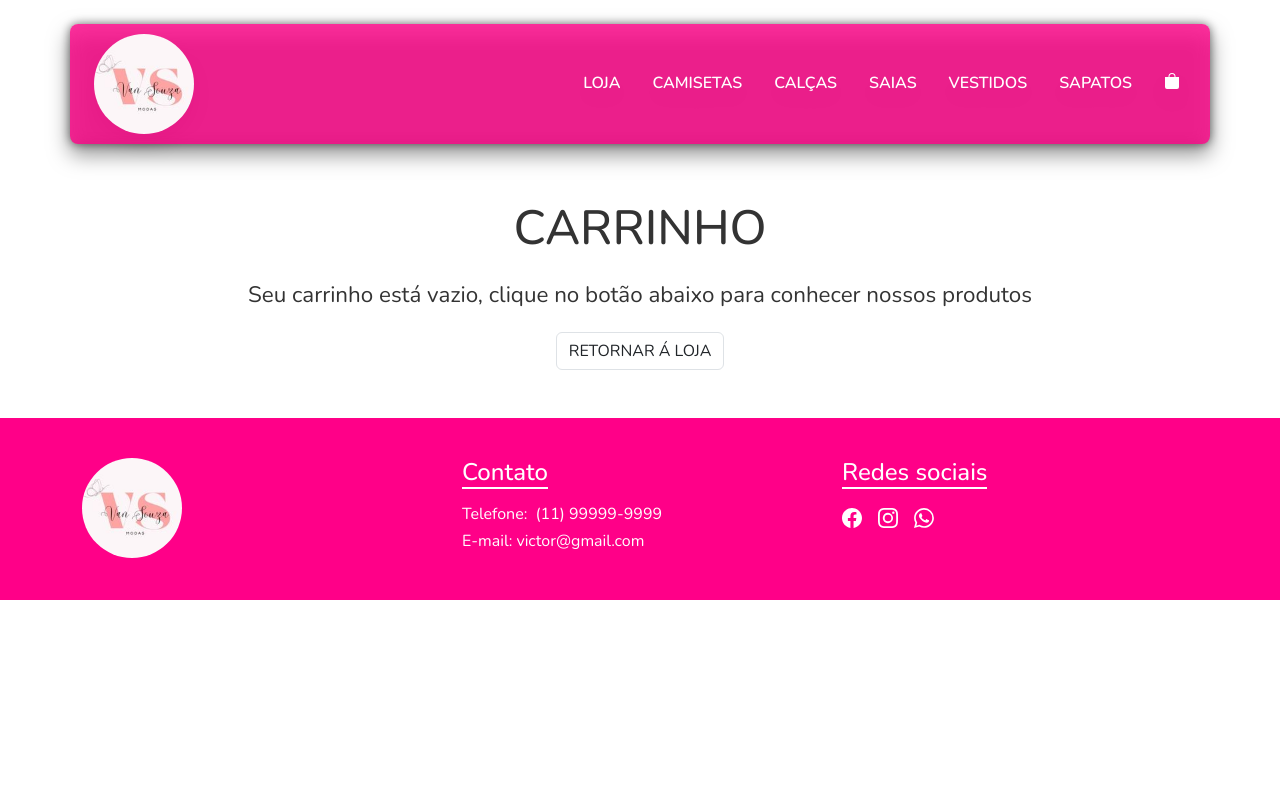
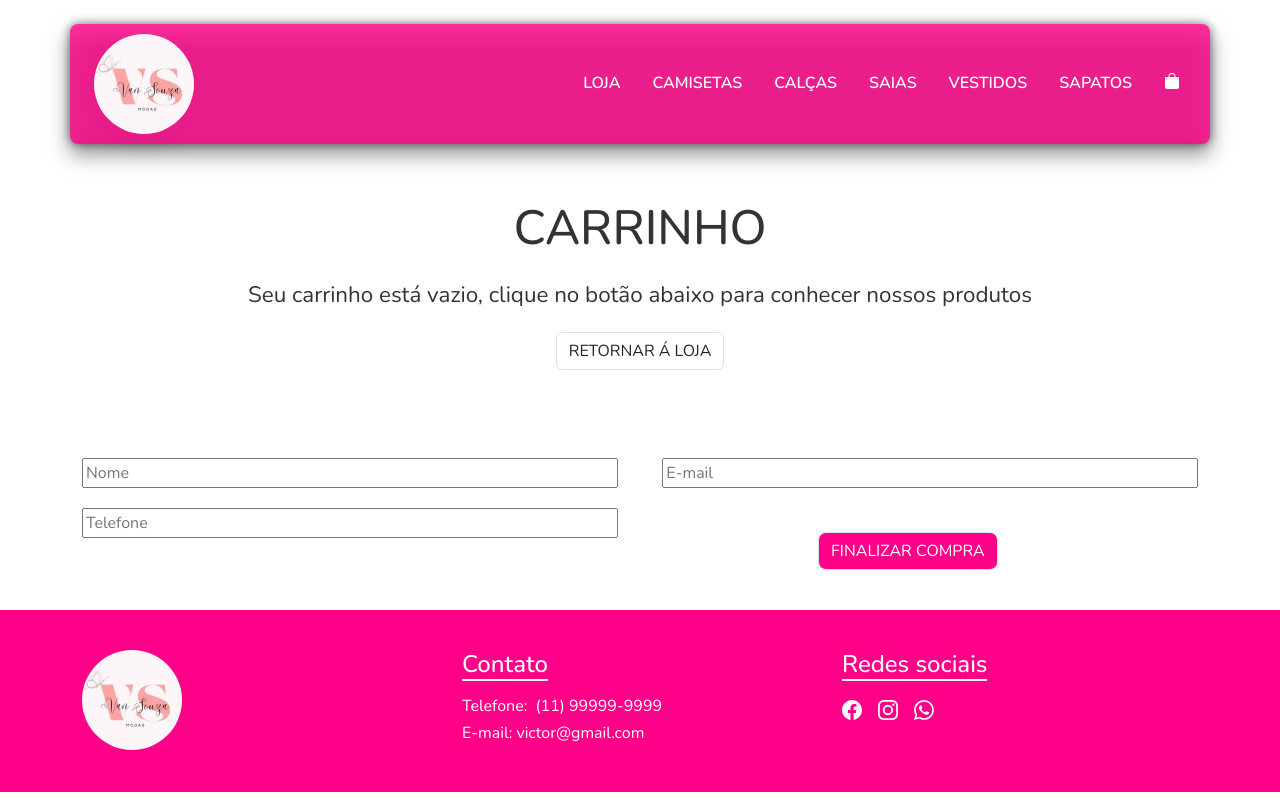
Before and after one commit to devictormedeiros/vs-modas, a React (Vite) app: page /cart in a window 1280 px wide. Built offline with nearby package versions, Linux system fonts and the light colour scheme.

Commit message:
Feature criada para adicionar o pedido do cliente

```diff
--- a/src/pages/Cart/index.tsx
+++ b/src/pages/Cart/index.tsx
@@ -2,6 +2,8 @@ import { useNavigate } from "react-router-dom";
 import TableCart from "../../components/Header/CartWidget/tableCart";
 import "./style.scss";
 import { useCart } from "../../context/cartContext";
+import { collection, addDoc, getFirestore } from "firebase/firestore";
+
 
 const CartPage = () => {
   // Hook para navegar entre as rotas
@@ -11,6 +13,38 @@ const CartPage = () => {
   const ReturnStore = () => {
     navigate('/home');
   };
+  const onSubmitForm = async (e: any) => {
+    e.preventDefault();
+    const name = e.target.name.value;
+    const email = e.target.email.value;
+    const phone = e.target.phone.value;
+    debugger;
+    const products = listCart.map((product) => {
+      return {
+        id: product.id,
+        name: product.name,
+        price: product.price,
+        qty: product.qtyCart,
+      };
+    });
+    const order = {
+      name,
+      email,
+      phone,
+      products,
+    };
+    console.log(order);
+    try {
+      const db = getFirestore();
+      const ordersCollection = collection(db, "orders");
+
+      const docRef = await addDoc(ordersCollection, order);
+      console.log("Documento adicionado com o ID: ", docRef.id);
+  } catch (error) {
+      console.error("Erro ao adicionar o documento: ", error);
+  }
+  };
+
   return (
     <div className="container">
       <div className="row">
@@ -25,6 +59,39 @@ const CartPage = () => {
           </>
         }
         </div>
+        <div className="col-12">
+        <form onSubmit={onSubmitForm} className="form-checkout w-100">
+            <label>
+              <input
+                type="text"
+                name="name"
+                placeholder="Nome"
+              />
+            </label>
+            <label>
+              <input
+                type="text"
+                name="email"
+                placeholder="E-mail"
+
+              />
+            </label>
+            <label>
+              <input
+                type="text"
+                name="phone"
+                placeholder="Telefone"
+
+              />
+            </label>
+            <button
+              type="submit"
+              className="mx-auto w-fit btn border d-block mt-4 text-uppercase"
+            >
+              Finalizar compra
+            </button>
+          </form>
+        </div>
       </div>
     </div>
   );
--- a/src/pages/Cart/style.scss
+++ b/src/pages/Cart/style.scss
@@ -59,3 +59,29 @@ table{
         }
     }
 }
+
+.form-checkout{
+    display: flex;
+    justify-content: space-between;
+    flex-wrap: wrap;
+    padding-bottom: 40px;
+    padding-top: 40px;
+    label{
+        margin-bottom: 20px;
+        width: 48%;
+        input{
+            width: 100%;
+        }
+    }
+    button{
+        background-color: var(--bs-primary);
+        color: var(--bs-white);
+        border: 1px solid var(--bs-primary);
+        border-radius: 8px;
+        &:hover{
+            color: var(--bs-primary);
+            border-color: var(--bs-primary);
+        }
+
+    }
+}
```
